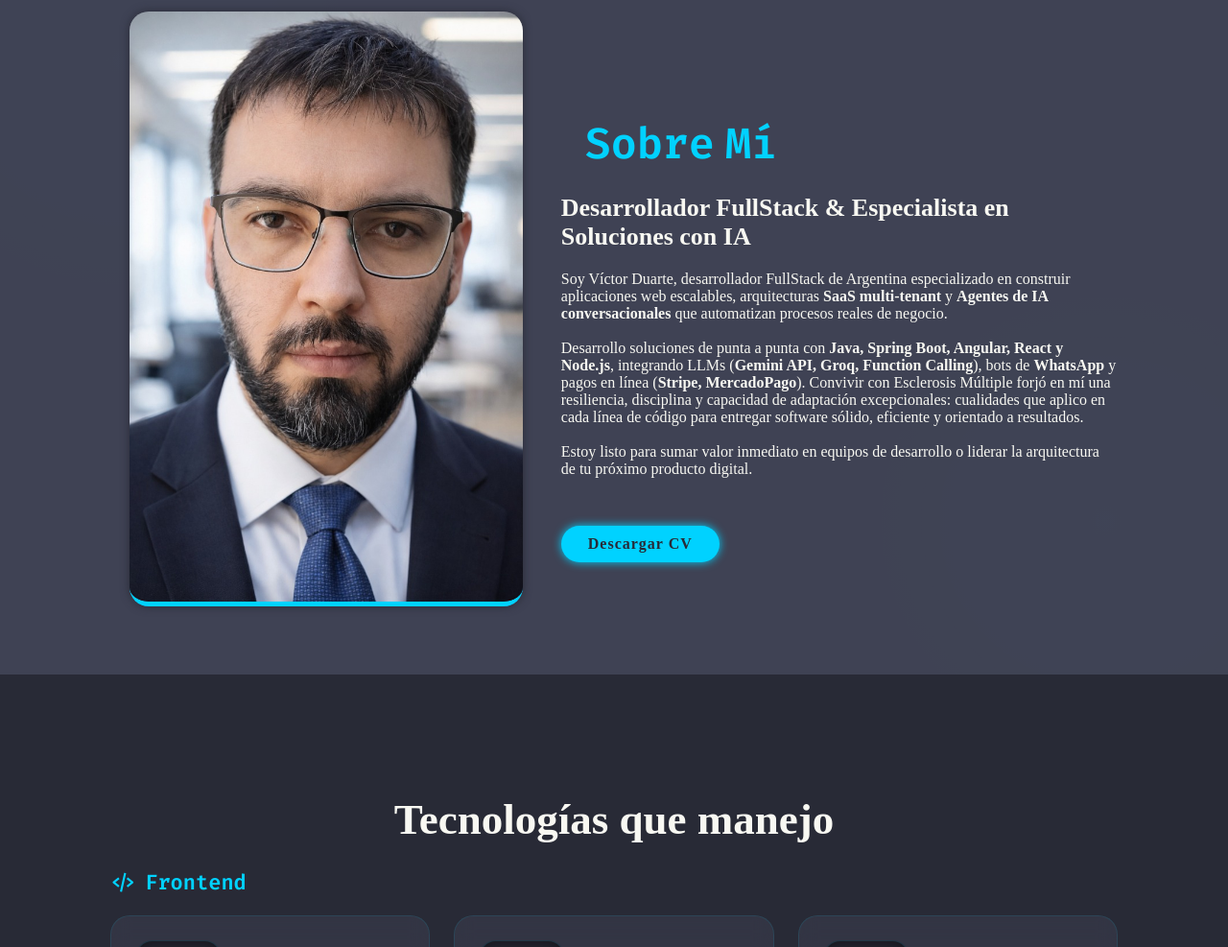
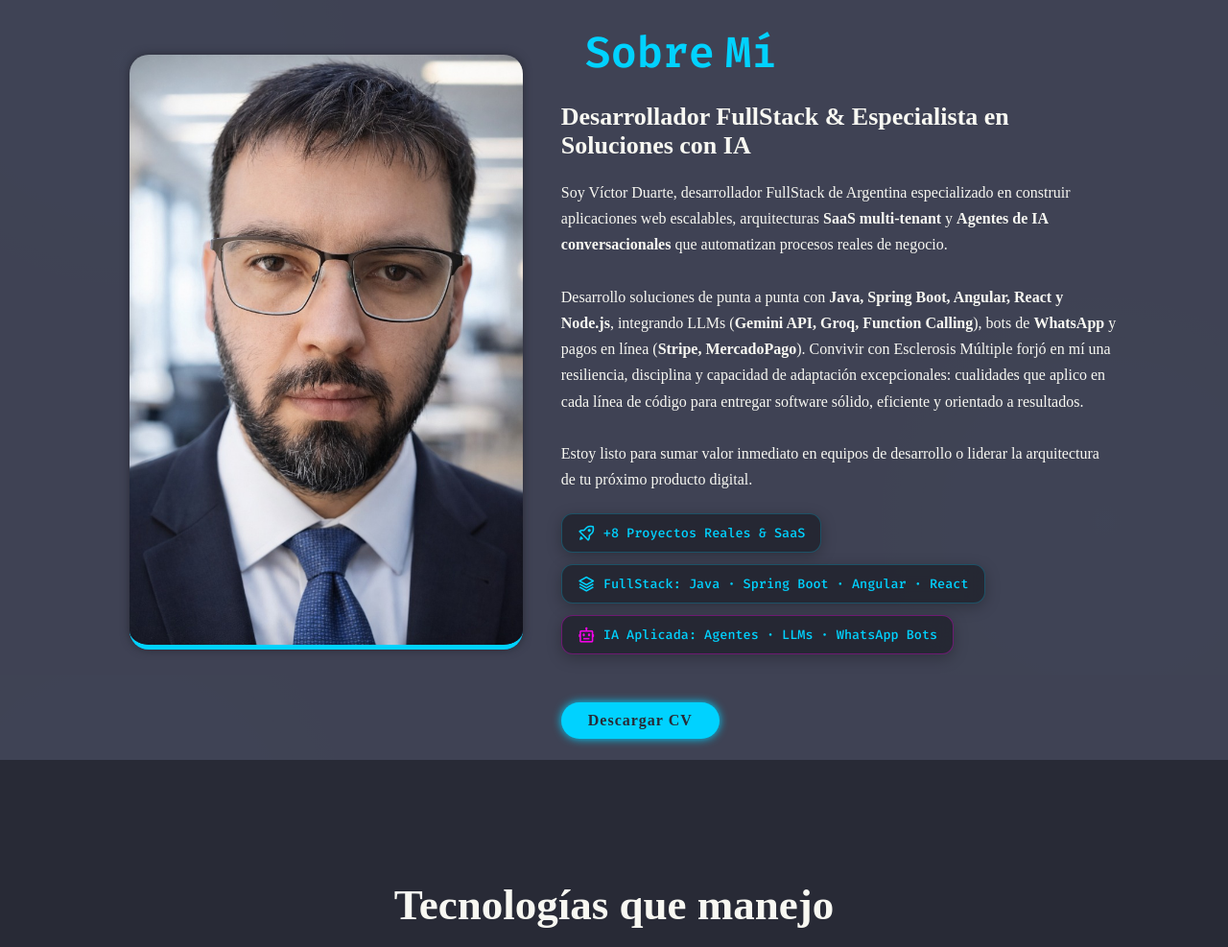
Before and after one commit to Viktor033/Viktor033.github.io, a plain HTML site: page index.html in a window 1280 px wide. Shown: the part 897-1884 px from the top of the page at 96% size. Drawn offline with nearby package versions, Linux system fonts and the light colour scheme.

Commit message:
feat: add 3 highlight KPI badges to About Me section with glassmorphism and i18n

```diff
--- a/CSS/Style.css
+++ b/CSS/Style.css
@@ -368,7 +368,56 @@ span {
 
 .SobreMi-Contenedor p {
   font-size: 1.6rem;
-  margin: 2rem 0 3rem;
+  margin: 2rem 0 2.2rem;
+  line-height: 1.7;
+}
+
+.about-highlights {
+  display: flex;
+  flex-wrap: wrap;
+  gap: 1.2rem;
+  margin-bottom: 3rem;
+}
+
+.highlight-badge {
+  display: inline-flex;
+  align-items: center;
+  gap: 0.8rem;
+  padding: 1rem 1.6rem;
+  background: rgba(30, 31, 40, 0.75);
+  backdrop-filter: blur(10px);
+  -webkit-backdrop-filter: blur(10px);
+  border: 1px solid rgba(0, 210, 255, 0.25);
+  border-radius: 1.2rem;
+  font-size: 1.35rem;
+  font-weight: 500;
+  color: var(--text-color);
+  box-shadow: 0 4px 15px rgba(0, 0, 0, 0.25);
+  transition: all 0.3s ease;
+}
+
+.highlight-badge i {
+  font-size: 1.9rem;
+  color: var(--main-color);
+}
+
+.highlight-badge:hover {
+  transform: translateY(-3px);
+  border-color: var(--main-color);
+  box-shadow: 0 6px 20px rgba(0, 210, 255, 0.2);
+}
+
+.highlight-badge.highlight-ai {
+  border-color: rgba(244, 3, 232, 0.35);
+}
+
+.highlight-badge.highlight-ai i {
+  color: #f403e8;
+}
+
+.highlight-badge.highlight-ai:hover {
+  border-color: #f403e8;
+  box-shadow: 0 6px 20px rgba(244, 3, 232, 0.25);
 }
 
 .tecnologias {
--- a/JS/script.js
+++ b/JS/script.js
@@ -3,7 +3,7 @@ const translations = {
     es: {
         nav: { home: "Inicio", about: "Sobre Mí", tech: "Tecnologías", projects: "Proyectos", contact: "Contacto" },
         hero: { greeting: "Hola!! mi nombre es", role: "Soy", description: "Java, Spring Boot, Angular, MySQL, Groq, Google Calendar API, IA Generativa (Agentes AI), Git." },
-        about: { title: "Sobre", subtitle: "Desarrollador FullStack & Especialista en Soluciones con IA", text: "Soy Víctor Duarte, desarrollador FullStack de Argentina especializado en construir aplicaciones web escalables, arquitecturas <strong>SaaS multi-tenant</strong> y <strong>Agentes de IA conversacionales</strong> que automatizan procesos reales de negocio.<br><br>Desarrollo soluciones de punta a punta con <strong>Java, Spring Boot, Angular, React y Node.js</strong>, integrando LLMs (<strong>Gemini API, Groq, Function Calling</strong>), bots de <strong>WhatsApp</strong> y pagos en línea (<strong>Stripe, MercadoPago</strong>). Convivir con Esclerosis Múltiple forjó en mí una resiliencia, disciplina y capacidad de adaptación excepcionales: cualidades que aplico en cada línea de código para entregar software sólido, eficiente y orientado a resultados.<br><br>Estoy listo para sumar valor inmediato en equipos de desarrollo o liderar la arquitectura de tu próximo producto digital.", cv: "Descargar CV" },
+        about: { title: "Sobre", subtitle: "Desarrollador FullStack & Especialista en Soluciones con IA", text: "Soy Víctor Duarte, desarrollador FullStack de Argentina especializado en construir aplicaciones web escalables, arquitecturas <strong>SaaS multi-tenant</strong> y <strong>Agentes de IA conversacionales</strong> que automatizan procesos reales de negocio.<br><br>Desarrollo soluciones de punta a punta con <strong>Java, Spring Boot, Angular, React y Node.js</strong>, integrando LLMs (<strong>Gemini API, Groq, Function Calling</strong>), bots de <strong>WhatsApp</strong> y pagos en línea (<strong>Stripe, MercadoPago</strong>). Convivir con Esclerosis Múltiple forjó en mí una resiliencia, disciplina y capacidad de adaptación excepcionales: cualidades que aplico en cada línea de código para entregar software sólido, eficiente y orientado a resultados.<br><br>Estoy listo para sumar valor inmediato en equipos de desarrollo o liderar la arquitectura de tu próximo producto digital.", badge1: "+8 Proyectos Reales & SaaS", badge2: "FullStack: Java · Spring Boot · Angular · React", badge3: "IA Aplicada: Agentes · LLMs · WhatsApp Bots", cv: "Descargar CV" },
         tech: {
             title: "Tecnologías que manejo",
             html: "Estructura web semántica y SEO (Ej: tags &lt;main&gt;, &lt;article&gt;)",
@@ -105,7 +105,7 @@ const translations = {
     en: {
         nav: { home: "Home", about: "About Me", tech: "Tech Stack", projects: "Projects", contact: "Contact" },
         hero: { greeting: "Hello!! my name is", role: "I am", description: "Java, Spring Boot, Angular, MySQL, Groq, Google Calendar API, Generative AI (AI Agents), Git." },
-        about: { title: "About", subtitle: "FullStack Developer & AI Solutions Specialist", text: "I'm Víctor Duarte, a FullStack Developer from Argentina specializing in building scalable web applications, <strong>multi-tenant SaaS architectures</strong>, and <strong>conversational AI Agents</strong> that automate real business processes.<br><br>I build end-to-end solutions with <strong>Java, Spring Boot, Angular, React, and Node.js</strong>, integrating LLMs (<strong>Gemini API, Groq, Function Calling</strong>), <strong>WhatsApp</strong> bots, and online payments (<strong>Stripe, MercadoPago</strong>). Living with Multiple Sclerosis has forged exceptional resilience, discipline, and adaptability in me—qualities I apply to every line of code to deliver robust, efficient, and results-driven software.<br><br>I am ready to add immediate value to engineering teams or lead the architecture of your next digital product.", cv: "Download CV" },
+        about: { title: "About", subtitle: "FullStack Developer & AI Solutions Specialist", text: "I'm Víctor Duarte, a FullStack Developer from Argentina specializing in building scalable web applications, <strong>multi-tenant SaaS architectures</strong>, and <strong>conversational AI Agents</strong> that automate real business processes.<br><br>I build end-to-end solutions with <strong>Java, Spring Boot, Angular, React, and Node.js</strong>, integrating LLMs (<strong>Gemini API, Groq, Function Calling</strong>), <strong>WhatsApp</strong> bots, and online payments (<strong>Stripe, MercadoPago</strong>). Living with Multiple Sclerosis has forged exceptional resilience, discipline, and adaptability in me—qualities I apply to every line of code to deliver robust, efficient, and results-driven software.<br><br>I am ready to add immediate value to engineering teams or lead the architecture of your next digital product.", badge1: "+8 Real Projects & SaaS", badge2: "FullStack: Java · Spring Boot · Angular · React", badge3: "Applied AI: Agents · LLMs · WhatsApp Bots", cv: "Download CV" },
         tech: {
             title: "Technologies I use",
             html: "Semantic structure and SEO (Eg: &lt;main&gt;, &lt;article&gt; tags)",
@@ -207,7 +207,7 @@ const translations = {
     de: {
         nav: { home: "Start", about: "Über Mich", tech: "Technologien", projects: "Projekte", contact: "Kontakt" },
         hero: { greeting: "Hallo!! mein Name ist", role: "Ich bin", description: "Java, Spring Boot, Angular, MySQL, Groq, Google Calendar API, Generative KI (KI-Agenten), Git." },
-        about: { title: "Über", subtitle: "FullStack-Entwickler & Spezialist für KI-Lösungen", text: "Ich bin Víctor Duarte, ein FullStack-Entwickler aus Argentinien, spezialisiert auf die Entwicklung skalierbarer Webanwendungen, <strong>mandantenfähiger SaaS-Architekturen</strong> und <strong>konversationeller KI-Agenten</strong>, die reale Geschäftsprozesse automatisieren.<br><br>Ich entwickle End-to-End-Lösungen mit <strong>Java, Spring Boot, Angular, React und Node.js</strong> und integriere LLMs (<strong>Gemini API, Groq, Function Calling</strong>), <strong>WhatsApp</strong>-Bots sowie Online-Zahlungen (<strong>Stripe, MercadoPago</strong>). Das Leben mit Multipler Sklerose hat in mir eine außergewöhnliche Resilienz, Disziplin und Anpassungsfähigkeit geformt – Eigenschaften, die ich in jede Codezeile einbringe, um robuste, effiziente und ergebnisorientierte Software zu liefern.<br><br>Ich bin bereit, Entwicklungsteams sofortigen Mehrwert zu bieten oder die Architektur Ihres nächsten digitalen Produkts zu leiten.", cv: "CV Herunterladen" },
+        about: { title: "Über", subtitle: "FullStack-Entwickler & Spezialist für KI-Lösungen", text: "Ich bin Víctor Duarte, ein FullStack-Entwickler aus Argentinien, spezialisiert auf die Entwicklung skalierbarer Webanwendungen, <strong>mandantenfähiger SaaS-Architekturen</strong> und <strong>konversationeller KI-Agenten</strong>, die reale Geschäftsprozesse automatisieren.<br><br>Ich entwickle End-to-End-Lösungen mit <strong>Java, Spring Boot, Angular, React und Node.js</strong> und integriere LLMs (<strong>Gemini API, Groq, Function Calling</strong>), <strong>WhatsApp</strong>-Bots sowie Online-Zahlungen (<strong>Stripe, MercadoPago</strong>). Das Leben mit Multipler Sklerose hat in mir eine außergewöhnliche Resilienz, Disziplin und Anpassungsfähigkeit geformt – Eigenschaften, die ich in jede Codezeile einbringe, um robuste, effiziente und ergebnisorientierte Software zu liefern.<br><br>Ich bin bereit, Entwicklungsteams sofortigen Mehrwert zu bieten oder die Architektur Ihres nächsten digitalen Produkts zu leiten.", badge1: "+8 Reale Projekte & SaaS", badge2: "FullStack: Java · Spring Boot · Angular · React", badge3: "Angewandte KI: Agenten · LLMs · WhatsApp-Bots", cv: "CV Herunterladen" },
         tech: {
             title: "Meine Technologien",
             html: "Semantische Struktur und SEO (z.B. &lt;main&gt;, &lt;article&gt; Tags)",
@@ -309,7 +309,7 @@ const translations = {
     fr: {
         nav: { home: "Accueil", about: "À Propos", tech: "Technologies", projects: "Projets", contact: "Contact" },
         hero: { greeting: "Bonjour!! je m'appelle", role: "Je suis", description: "Java, Spring Boot, Angular, MySQL, Groq, Google Calendar API, IA Générative (Agents IA), Git." },
-        about: { title: "À", subtitle: "Développeur FullStack & Spécialiste en Solutions IA", text: "Je suis Víctor Duarte, développeur FullStack d'Argentine spécialisé dans la création d'applications web évolutives, d'architectures <strong>SaaS multi-tenant</strong> et d'<strong>Agents IA conversationnels</strong> qui automatisent des processus métiers réels.<br><br>Je développe des solutions de bout en bout avec <strong>Java, Spring Boot, Angular, React et Node.js</strong>, en intégrant des LLMs (<strong>Gemini API, Groq, Function Calling</strong>), des bots <strong>WhatsApp</strong> et des paiements en ligne (<strong>Stripe, MercadoPago</strong>). Vivre avec la sclérose en plaques a forgé en moi une résilience, une discipline et une capacité d'adaptation exceptionnelles : des qualités que j'applique à chaque ligne de code pour livrer des logiciels solides, performants et orientés résultats.<br><br>Je suis prêt à apporter une valeur immédiate aux équipes de développement ou à diriger l'architecture de votre prochain produit numérique.", cv: "Télécharger CV" },
+        about: { title: "À", subtitle: "Développeur FullStack & Spécialiste en Solutions IA", text: "Je suis Víctor Duarte, développeur FullStack d'Argentine spécialisé dans la création d'applications web évolutives, d'architectures <strong>SaaS multi-tenant</strong> et d'<strong>Agents IA conversationnels</strong> qui automatisent des processus métiers réels.<br><br>Je développe des solutions de bout en bout avec <strong>Java, Spring Boot, Angular, React et Node.js</strong>, en intégrant des LLMs (<strong>Gemini API, Groq, Function Calling</strong>), des bots <strong>WhatsApp</strong> et des paiements en ligne (<strong>Stripe, MercadoPago</strong>). Vivre avec la sclérose en plaques a forgé en moi une résilience, une discipline et une capacité d'adaptation exceptionnelles : des qualités que j'applique à chaque ligne de code pour livrer des logiciels solides, performants et orientés résultats.<br><br>Je suis prêt à apporter une valeur immédiate aux équipes de développement ou à diriger l'architecture de votre prochain produit numérique.", badge1: "+8 Projets Réels & SaaS", badge2: "FullStack: Java · Spring Boot · Angular · React", badge3: "IA Appliquée: Agents · LLMs · Bots WhatsApp", cv: "Télécharger CV" },
         tech: {
             title: "Technologies",
             html: "Structure web sémantique et SEO (Ex: balises &lt;main&gt;, &lt;article&gt;)",
--- a/index.html
+++ b/index.html
@@ -103,6 +103,20 @@
             <h2 class="heading"><span data-i18n="about.title">Sobre</span> <span>Mí</span></h2>
             <h3 data-i18n="about.subtitle">Desarrollador FullStack & Especialista en Soluciones con IA</h3>
             <p data-i18n="about.text">Soy Víctor Duarte, desarrollador FullStack de Argentina especializado en construir aplicaciones web escalables, arquitecturas SaaS multi-tenant y Agentes de IA conversacionales que automatizan procesos reales de negocio.<br><br>Desarrollo soluciones de punta a punta con Java, Spring Boot, Angular, React y Node.js, integrando LLMs (Gemini API, Groq, Function Calling), bots de WhatsApp y pagos en línea (Stripe, MercadoPago). Convivir con Esclerosis Múltiple forjó en mí una resiliencia, disciplina y capacidad de adaptación excepcionales: cualidades que aplico en cada línea de código para entregar software sólido, eficiente y orientado a resultados.<br><br>Estoy listo para sumar valor inmediato en equipos de desarrollo o liderar la arquitectura de tu próximo producto digital.</p>
+            <div class="about-highlights">
+                <div class="highlight-badge">
+                    <i class='bx bx-rocket'></i>
+                    <span data-i18n="about.badge1">+8 Proyectos Reales & SaaS</span>
+                </div>
+                <div class="highlight-badge">
+                    <i class='bx bx-layer'></i>
+                    <span data-i18n="about.badge2">FullStack: Java · Spring Boot · Angular · React</span>
+                </div>
+                <div class="highlight-badge highlight-ai">
+                    <i class='bx bx-bot'></i>
+                    <span data-i18n="about.badge3">IA Aplicada: Agentes · LLMs · WhatsApp Bots</span>
+                </div>
+            </div>
             <a href="CV_Victor_Duarte.pdf" download class="btn" data-i18n="about.cv">Descargar CV</a>
         </div>
     </section>
```
